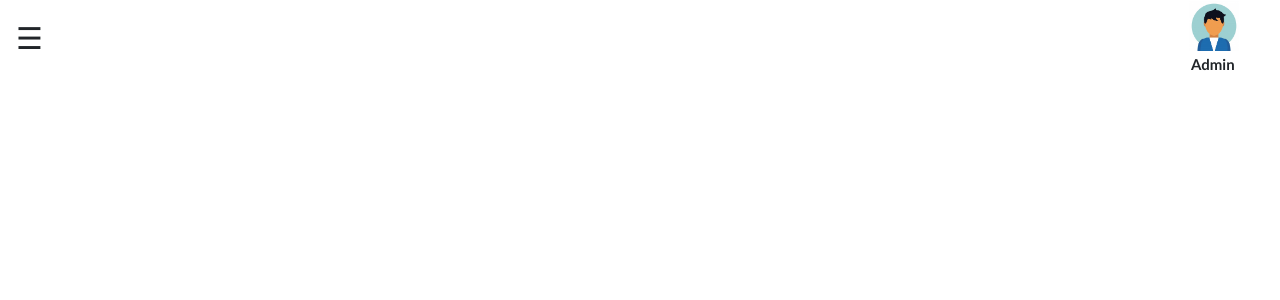
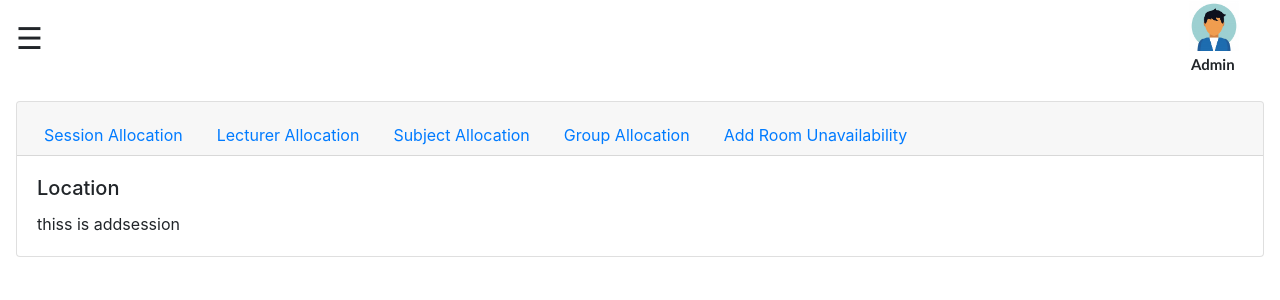
Before and after one commit to RaviyaD/UniversityMS, a React (Create React App) app: page /room-allocation in a window 1280 px wide. Shown: the top 300 px of the page. Built offline with nearby package versions, Linux system fonts and the light colour scheme.

Commit message:
room allocation added

```diff
--- a/src/App.js
+++ b/src/App.js
@@ -25,6 +25,7 @@ import availableTime from "./component/AvailableTime/availableTime";
 import overLapping from "./component/OverLap/overLapping";
 import conSessions from "./component/ConsecutiveSessions/conSessions";
 import Genarate from "./component/GenarateTimeTable/Genarate";
+import RoomAllocationMain from "./Room Allocation/RoomAllocationMain";
 
 class App extends React.Component {
 
@@ -76,6 +77,7 @@ class App extends React.Component {
                         <Route path="/OverLapping" exact component={overLapping}/>
                         <Route path="/consecutiveSessions" exact component={conSessions}/>
                         <Route path="/stat-info" exact component={StatisticsMain}/>
+                        <Route path="/room-allocation" exact component={RoomAllocationMain}/>
                         <Route path="/genarate" exact component={Genarate}/>
 
 
--- /dev/null
+++ b/src/Room Allocation/AddSession.js
@@ -0,0 +1,15 @@
+import React, {Component} from "react";
+
+
+export default class AddSession extends Component{
+    constructor(props){
+        super(props);
+    }
+    render(){
+        return(
+            <div>
+                thiss is addsession
+            </div>
+        );
+    }
+}
--- /dev/null
+++ b/src/Room Allocation/GroupAllocation.js
@@ -0,0 +1,15 @@
+import React, {Component} from "react";
+
+
+export default class GroupAllocation extends Component{
+    constructor(props){
+        super(props);
+    }
+    render(){
+        return(
+            <div>
+                thiss is grooup allocation
+            </div>
+        );
+    }
+}
--- /dev/null
+++ b/src/Room Allocation/LecturerAllocation.js
@@ -0,0 +1,15 @@
+import React, {Component} from "react";
+
+
+export default class LecturerAllocation extends Component{
+    constructor(props){
+        super(props);
+    }
+    render(){
+        return(
+            <div>
+                thiss is lecturer allo
+            </div>
+        );
+    }
+}
--- /dev/null
+++ b/src/Room Allocation/RoomAllocationMain.js
@@ -0,0 +1,117 @@
+import React from "react";
+import {Nav, Card} from "react-bootstrap";
+import 'bootstrap/dist/css/bootstrap.css';
+import UnavailableRooms from "./UnavailableRooms";
+import GroupAllocation from "./GroupAllocation";
+import SubjectAllocation from "./SubjectAllocation";
+import LecturerAllocation from "./LecturerAllocation";
+import AddSession from "./AddSession";
+
+
+
+
+export default class RoomAllocationMain extends React.Component{
+    constructor(props) {
+        super(props);
+        this.state={
+            addSession:true,
+            addLecturer:false,
+            addSubject:false,
+            addGroup:false,
+            addUnavailability:false
+        };
+        this.handleAddSession = this.handleAddSession.bind(this);
+        this.handleAddLecturer = this.handleAddLecturer.bind(this);
+        this.handleAddSubject = this.handleAddSubject.bind(this);
+        this.handleAddGroup = this.handleAddGroup.bind(this);
+        this.handleAddUnavailability = this.handleAddUnavailability.bind(this);
+
+    }
+    handleAddSession(){
+        this.setState({
+            addSession:true,
+            addLecturer:false,
+            addSubject:false,
+            addGroup:false,
+            addUnavailability:false
+        })
+    }
+    handleAddLecturer(){
+        this.setState({
+            addSession:false,
+            addLecturer:true,
+            addSubject:false,
+            addGroup:false,
+            addUnavailability:false
+
+        })
+    }
+    handleAddSubject(){
+        this.setState({
+            addSession:false,
+            addLecturer:false,
+            addSubject:true,
+            addGroup:false,
+            addUnavailability:false
+        })
+    }
+    handleAddGroup(){
+        this.setState({
+            addSession:false,
+            addLecturer:false,
+            addSubject:false,
+            addGroup:true,
+            addUnavailability:false
+        })
+    }
+    handleAddUnavailability(){
+        this.setState({
+            addSession:false,
+            addLecturer:false,
+            addSubject:false,
+            addGroup:false,
+            addUnavailability:true
+        })
+    }
+
+
+
+    render() {
+        return(
+            <div style={{marginTop:'40px'}}>
+                <Card>
+                    <Card.Header>
+                        <Nav variant="tabs" defaultActiveKey="#first">
+                            <Nav.Item>
+                                <Nav.Link onClick={this.handleAddSession}>Session Allocation</Nav.Link>
+                            </Nav.Item>
+                            <Nav.Item>
+                                <Nav.Link onClick={this.handleAddLecturer}>Lecturer Allocation</Nav.Link>
+                            </Nav.Item>
+                            <Nav.Item>
+                                <Nav.Link onClick={this.handleAddSubject}>Subject Allocation</Nav.Link>
+                            </Nav.Item>
+                            <Nav.Item>
+                                <Nav.Link onClick={this.handleAddGroup}>Group Allocation</Nav.Link>
+                            </Nav.Item>
+                            <Nav.Item>
+                                <Nav.Link onClick={this.handleAddUnavailability}>Add Room Unavailability</Nav.Link>
+                            </Nav.Item>
+                        </Nav>
+                    </Card.Header>
+                    <Card.Body>
+                        <Card.Title>Location</Card.Title>
+                        <Card.Text>
+                            {this.state.addSession ? <AddSession/> : null}
+                            {this.state.addLecturer ?  <LecturerAllocation/>  : null}
+                            {this.state.addSubject ? <SubjectAllocation/>  : null}
+                            {this.state.addGroup ?  <GroupAllocation/>  : null}
+                            {this.state.addUnavailability ?  <UnavailableRooms/>  : null}
+
+                        </Card.Text>
+                    </Card.Body>
+                </Card>
+            </div>
+        );
+    }
+}
--- /dev/null
+++ b/src/Room Allocation/SubjectAllocation.js
@@ -0,0 +1,15 @@
+import React, {Component} from "react";
+
+
+export default class SubjectAllocation extends Component{
+    constructor(props){
+        super(props);
+    }
+    render(){
+        return(
+            <div>
+                thiss is subject
+            </div>
+        );
+    }
+}
--- /dev/null
+++ b/src/Room Allocation/UnavailableRooms.js
@@ -0,0 +1,15 @@
+import React, {Component} from "react";
+
+
+export default class UnavailableRooms extends Component{
+    constructor(props){
+        super(props);
+    }
+    render(){
+        return(
+            <div>
+                thiss is unavailable
+            </div>
+        );
+    }
+}
--- a/src/component/Navbar/Navbar.js
+++ b/src/component/Navbar/Navbar.js
@@ -18,6 +18,7 @@ class Navbar extends React.Component {
                     <Link to="/Tags">Tags</Link>
                     <Link to="/location-info">Locations</Link>
                     <Link to="/stat-info">Statistics</Link>
+                    <Link to="/room-allocation">Room Allocation</Link>
                     <Link to="/availableTime">Unavailability</Link>
                     <Link to="/OverLapping">Over Lapping sessions</Link>
                     <Link to="/consecutiveSessions">Consecutive Sessions</Link>
```
